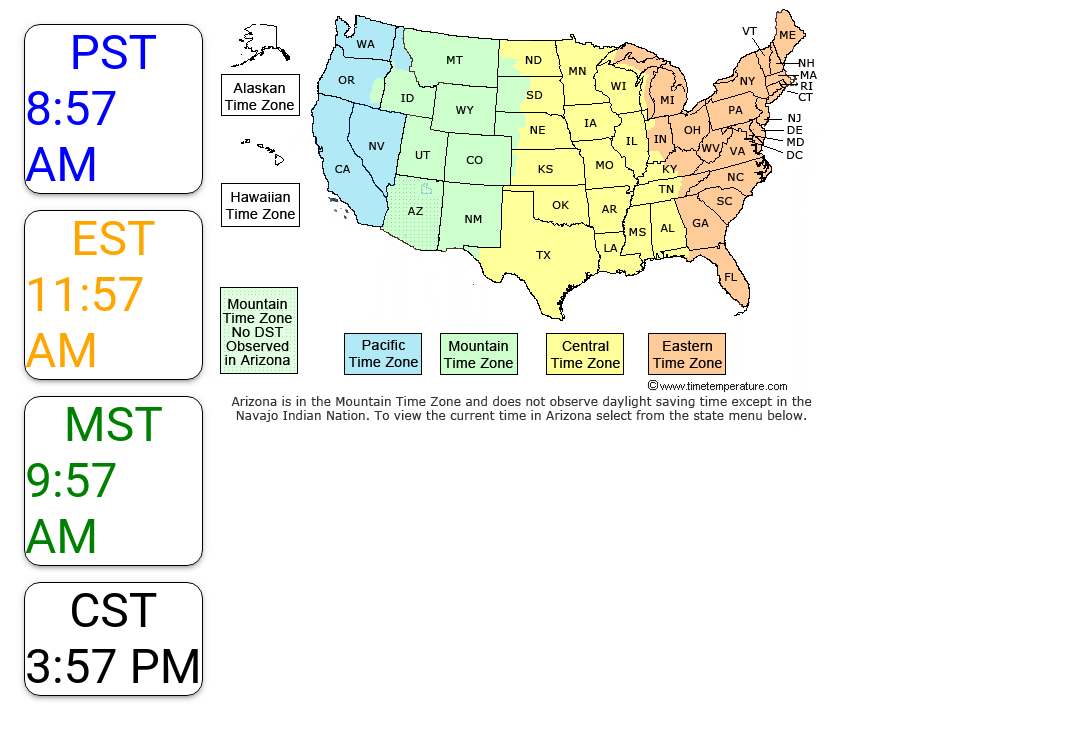
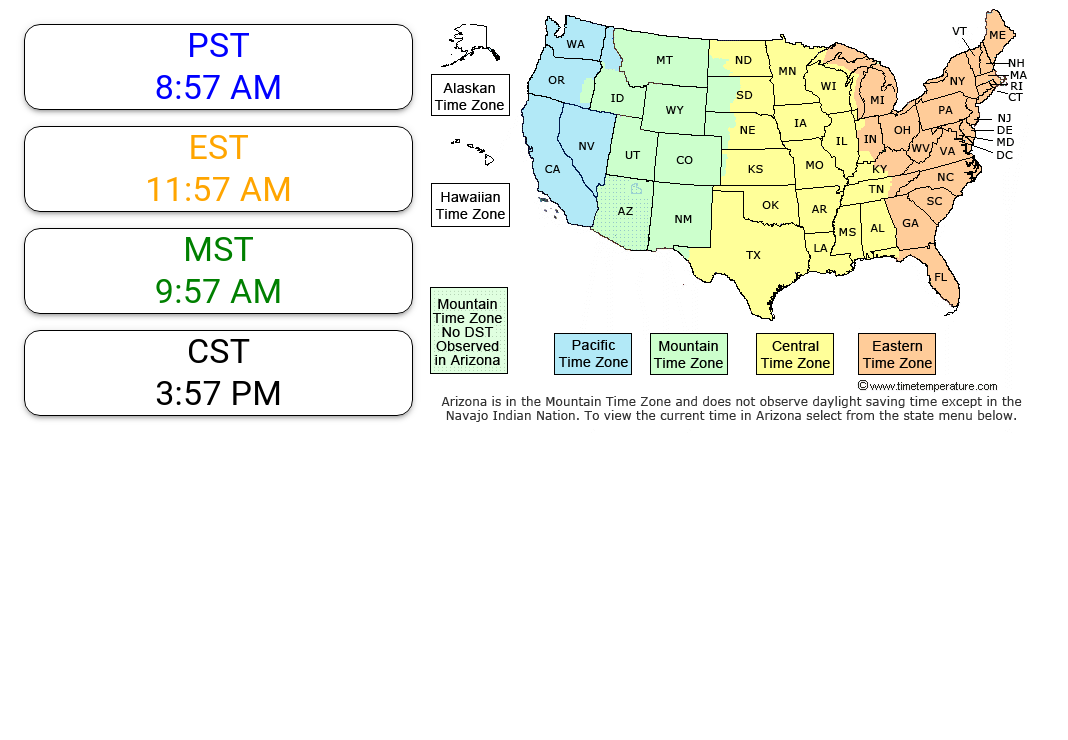
Before and after one commit to kcdhopkins/time-zone-manager, a React (Create React App) app: page / in a window 1280 px wide. Shown: the top 740 px of the page, without its empty margins (0-1068 px from the left). Built offline with nearby package versions, Linux system fonts and the light colour scheme.

Commit message:
minor change

```diff
--- a/src/App.js
+++ b/src/App.js
@@ -19,14 +19,14 @@ function App() {
 
   return (
     <Grid container>
-      <Grid item xs={2}>
+      <Grid item xs={4}>
         {time.map( (timeObj, index) => {
           return (
             <Box key = {`time-${index}`} component="div" justifyItems="center" alignItems="center" borderRadius={16} border={1} display="flex" flexDirection="column" m={2} boxShadow={3}>
-              <Typography variant="h3" style={{color:timeObj.color}}>
+              <Typography variant="h4" style={{color:timeObj.color}}>
                 {timeObj.zone}
               </Typography>
-              <Typography variant="h3" style={{color:timeObj.color}}>
+              <Typography variant="h4" style={{color:timeObj.color}}>
                 {timeObj.time}
               </Typography>
             </Box>)
```
